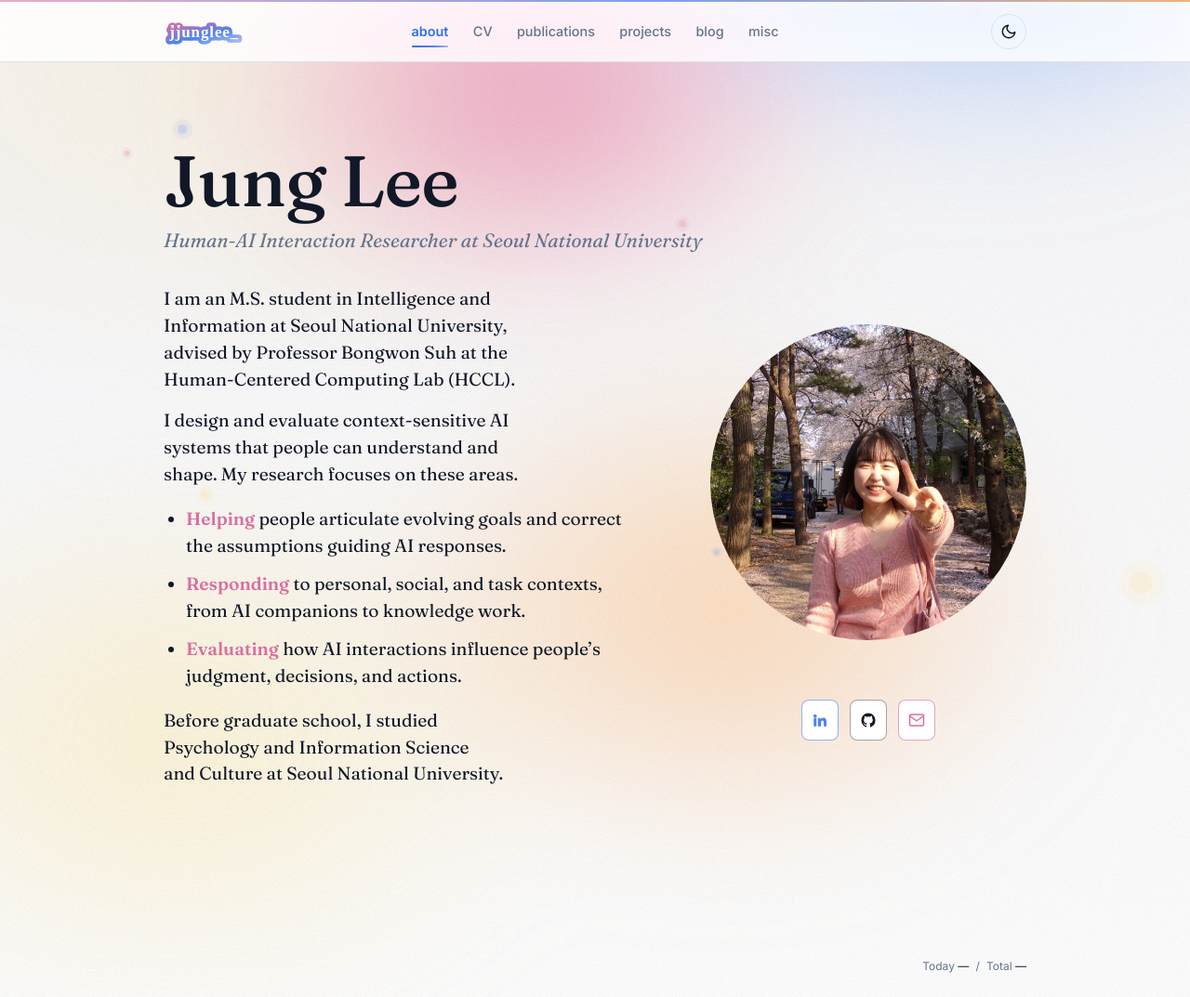
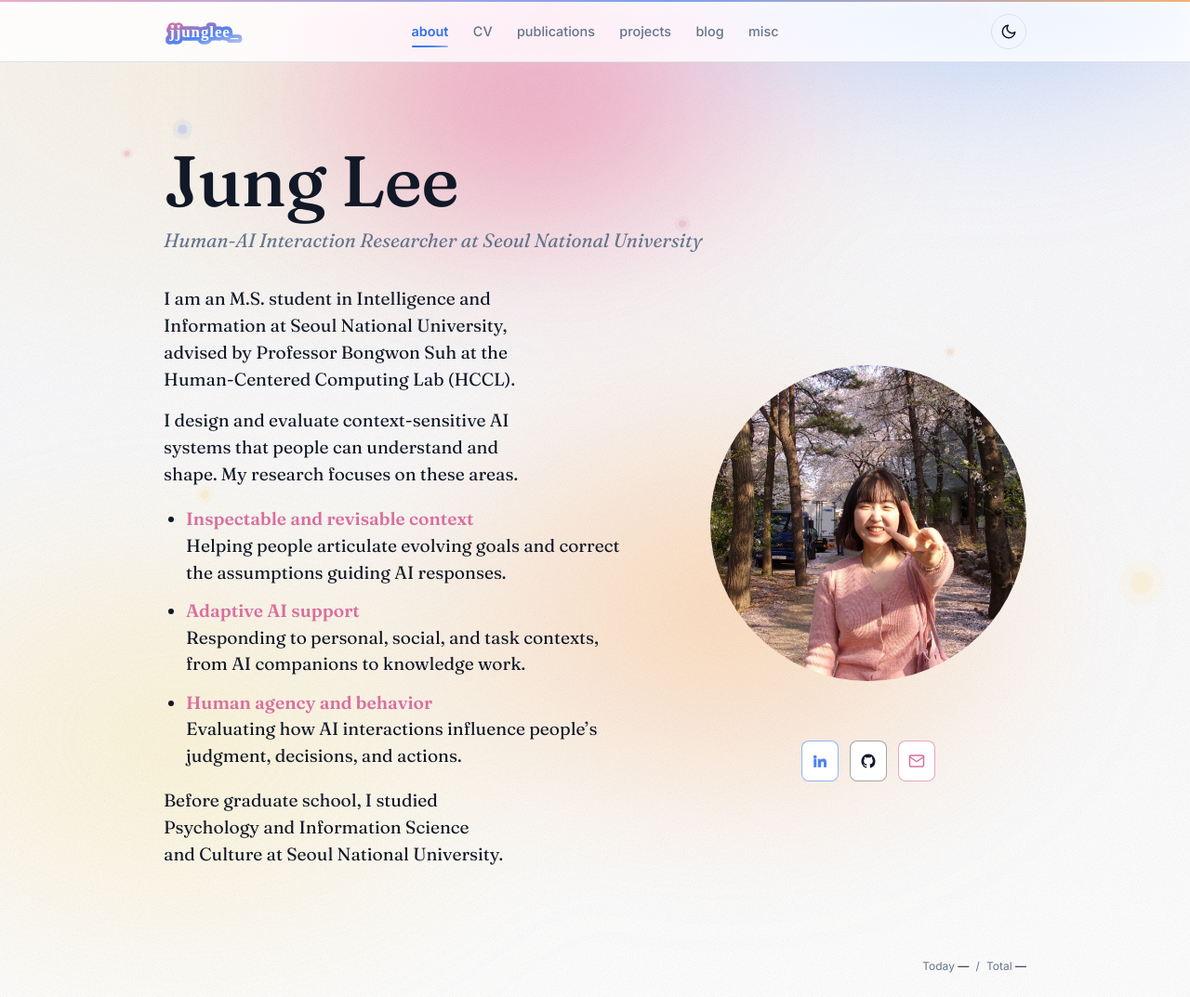
Before and after one commit to leejungp2/leejungp2.github.io, a Jekyll site: the page built from _pages/about.md, in a window 1280 px wide and 1073 px high. Shown: the whole window at 93% size. Built offline with Jekyll 4.4.1, drawn with Linux system fonts in a browser that asks for light colours.

Commit message:
Restore About bullet headings without colons

```diff
--- a/_pages/about.md
+++ b/_pages/about.md
@@ -13,9 +13,12 @@ Lab (HCCL).
 I design and evaluate context-sensitive AI systems that people can understand
 and shape. My research focuses on these areas.
 
-- <span class="text-highlight-pink">**Helping**</span> people articulate evolving goals and correct the assumptions guiding AI responses.
-- <span class="text-highlight-pink">**Responding**</span> to personal, social, and task contexts, from AI companions to knowledge work.
-- <span class="text-highlight-pink">**Evaluating**</span> how AI interactions influence people's judgment, decisions, and actions.
+- <span class="text-highlight-pink">**Inspectable and revisable context**</span><br>
+  Helping people articulate evolving goals and correct the assumptions guiding AI responses.
+- <span class="text-highlight-pink">**Adaptive AI support**</span><br>
+  Responding to personal, social, and task contexts, from AI companions to knowledge work.
+- <span class="text-highlight-pink">**Human agency and behavior**</span><br>
+  Evaluating how AI interactions influence people's judgment, decisions, and actions.
 
 Before graduate school, I studied Psychology and Information Science and Culture
 at Seoul National University.
```
